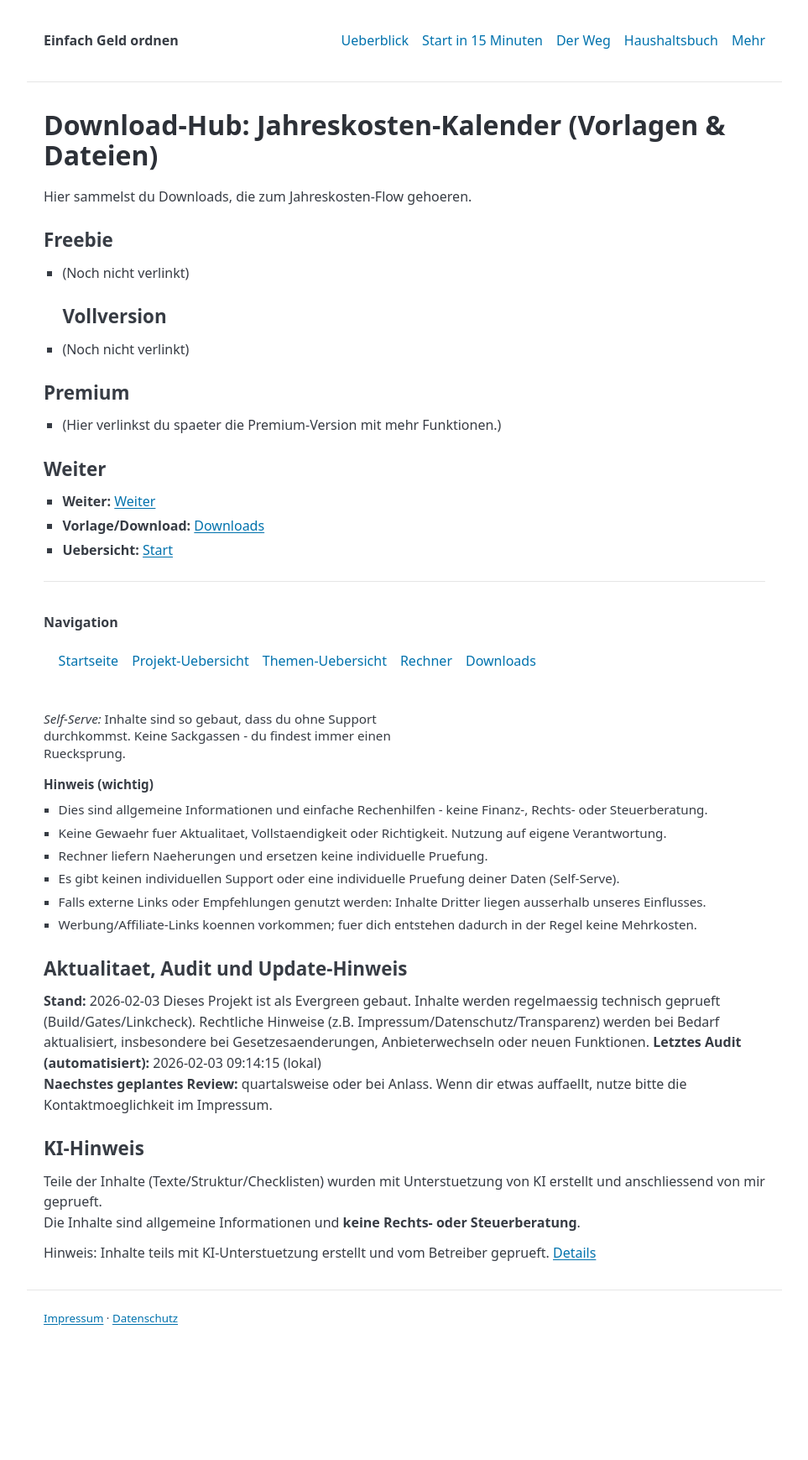
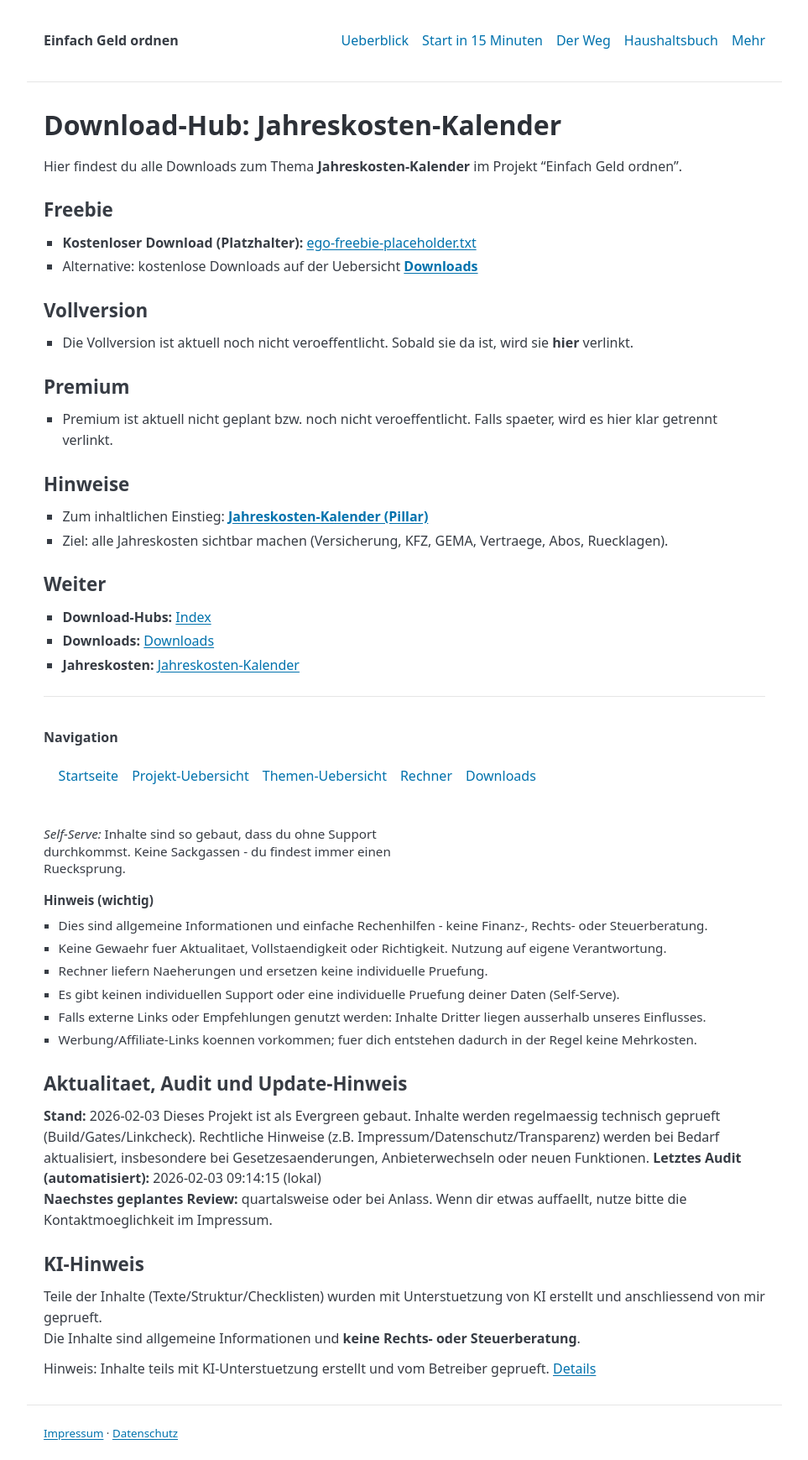
Before and after one commit to gluecklich-tools/einfach-geld-ordnen, a Jekyll site: the page built from seiten/download-hub-jahreskosten-kalender.md, in a window 1280 px wide. Shown: the whole page at 84% size, without its empty margins (158-1121 px from the left). Built offline with Jekyll 4.4.1, drawn with Linux system fonts in a browser that asks for light colours; before the commit the page ends 1602 px from its top, so only the background shows below that.

Commit message:
MVP02: add download hub jahreskosten-kalender (2026-02-03)

```diff
--- a/seiten/download-hub-jahreskosten-kalender.md
+++ b/seiten/download-hub-jahreskosten-kalender.md
@@ -1,23 +1,35 @@
 ---
 layout: default
-title: Download-Hub Jahreskosten Kalender
+title: "Download-Hub: Jahreskosten-Kalender"
 permalink: /seiten/download-hub-jahreskosten-kalender.html
 ---
-# Download-Hub: Jahreskosten-Kalender (Vorlagen & Dateien)
-Hier sammelst du Downloads, die zum Jahreskosten-Flow gehoeren.
+
+# Download-Hub: Jahreskosten-Kalender
+
+Hier findest du alle Downloads zum Thema **Jahreskosten-Kalender** im Projekt "Einfach Geld ordnen".
+
 ## Freebie
-* (Noch nicht verlinkt)
+
+- **Kostenloser Download (Platzhalter):** [ego-freebie-placeholder.txt]({{ site.baseurl }}/downloads/ego-freebie-placeholder.txt)
+- Alternative: kostenlose Downloads auf der Uebersicht **[Downloads]({{ site.baseurl }}/seiten/downloads.html)**
+
 ## Vollversion
-* (Noch nicht verlinkt)
+
+- Die Vollversion ist aktuell noch nicht veroeffentlicht. Sobald sie da ist, wird sie **hier** verlinkt.
 
 ## Premium
 
-* (Hier verlinkst du spaeter die Premium-Version mit mehr Funktionen.)
+- Premium ist aktuell nicht geplant bzw. noch nicht veroeffentlicht. Falls spaeter, wird es hier klar getrennt verlinkt.
+
+## Hinweise
+
+- Zum inhaltlichen Einstieg: **[Jahreskosten-Kalender (Pillar)]({{ site.baseurl }}/pillar/jahreskosten-kalender.html)**
+- Ziel: alle Jahreskosten sichtbar machen (Versicherung, KFZ, GEMA, Vertraege, Abos, Ruecklagen).
 
 ## Weiter
 
-- **Weiter:** [Weiter]({{ site.baseurl }}/seiten/jahreskosten-kalender.html)
-- **Vorlage/Download:** [Downloads]({{ site.baseurl }}/seiten/downloads.html)
-- **Uebersicht:** [Start]({{ site.baseurl }}/index.html)
+- **Download-Hubs:** [Index]({{ site.baseurl }}/seiten/download-hub-index.html)
+- **Downloads:** [Downloads]({{ site.baseurl }}/seiten/downloads.html)
+- **Jahreskosten:** [Jahreskosten-Kalender]({{ site.baseurl }}/pillar/jahreskosten-kalender.html)
 
 {% include no_sackgasse_footer.html %}
```
